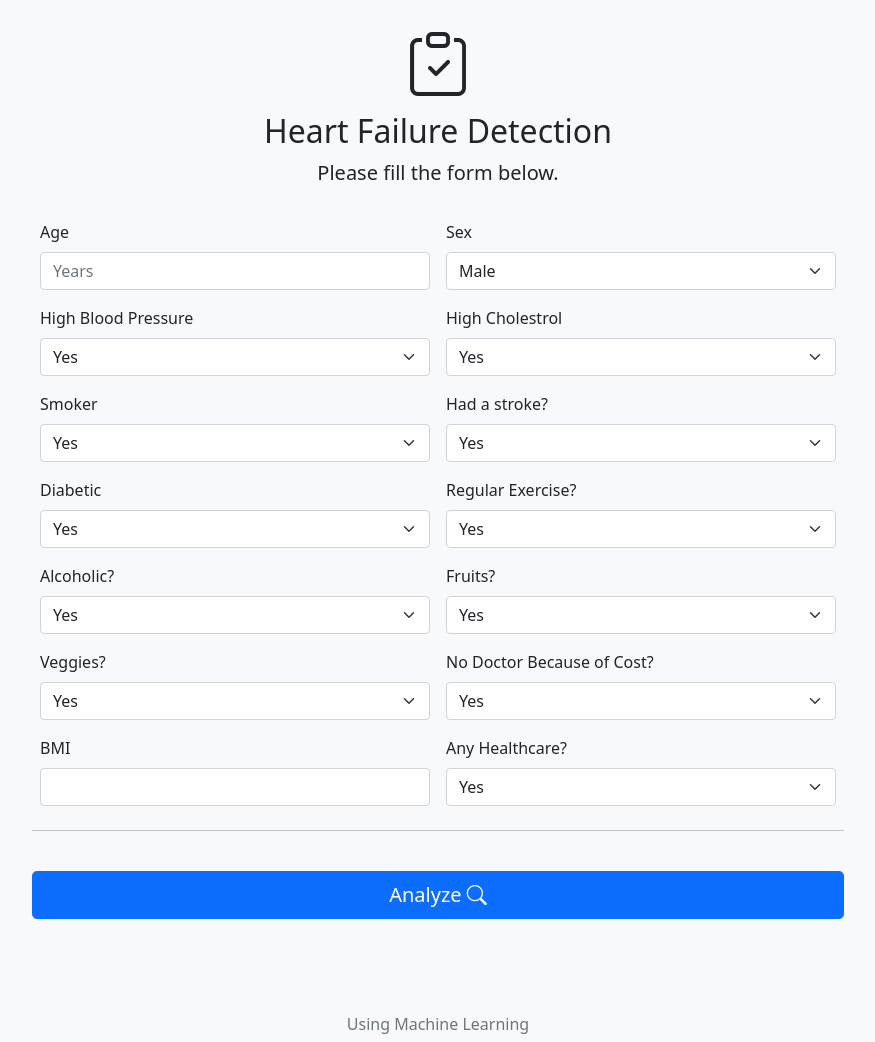
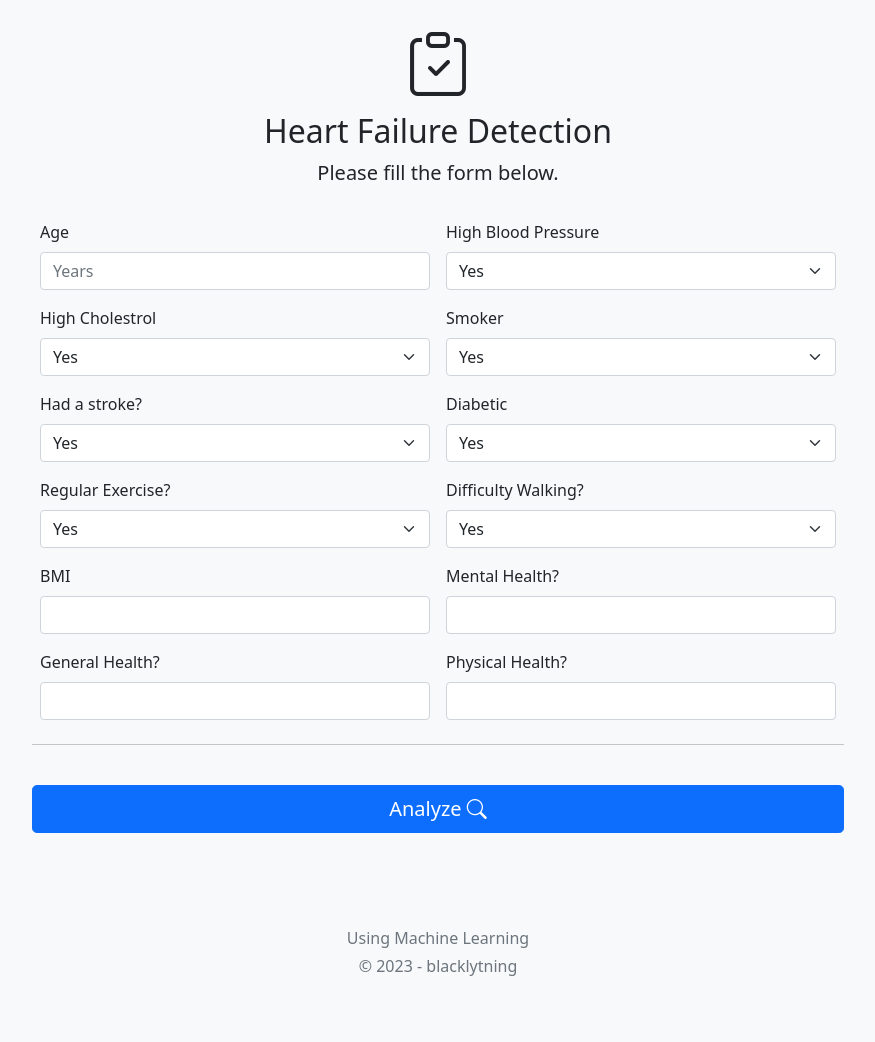
Before and after one commit to bhushankhopkrr/heart_failure_backend, a Django app: page /heart/predict in a window 1280 px wide. Shown: the top 1042 px of the page, without its empty margins (202-1077 px from the left). After the commit the page ends 976 px from the top, so only its background shows below. Run offline with Django 5.2, Linux system fonts and the light colour scheme; parts of the project's set-up code (start-up, migrations or seed data) failed here and were passed over; some libraries are stand-ins or nearby versions.

Commit message:
Add appropriate form fields
Got rid of the form fields that are not being used by the model forpredictions, and added the fields that are used for prediciton

```diff
--- a/heart/templates/predict.html
+++ b/heart/templates/predict.html
@@ -83,15 +83,6 @@
                 </div>
 
                 <div class="col-sm-6">
-                  <label class="form-label">Sex</label>
-                  <select class="form-select" id="sex" required>
-                    <option value="1" selected>Male</option>
-                    <option value="0">Female</option>
-                  </select>
-                </div>
-
-
-                <div class="col-sm-6">
                   <label class="form-label">High Blood Pressure</label>
                   <select class="form-select" id="HighBP" required>
                     <option value="1" selected>Yes</option>
@@ -142,32 +133,8 @@
                 </div>
 
                 <div class="col-sm-6">
-                  <label class="form-label">Alcoholic?</label>
-                  <select class="form-select" id="HvyAlcoholConsump" required>
-                    <option value="1" selected>Yes</option>
-                    <option value="0">No</option>
-                  </select>
-                </div>
-
-                <div class="col-sm-6">
-                  <label class="form-label">Fruits?</label>
-                  <select class="form-select" id="Fruits" required>
-                    <option value="1" selected>Yes</option>
-                    <option value="0">No</option>
-                  </select>
-                </div>
-
-                <div class="col-sm-6">
-                  <label class="form-label">Veggies?</label>
-                  <select class="form-select" id="Veggies" required>
-                    <option value="1" selected>Yes</option>
-                    <option value="0">No</option>
-                  </select>
-                </div>
-
-                <div class="col-sm-6">
-                  <label class="form-label">No Doctor Because of Cost?</label>
-                  <select class="form-select" id="NoDocbcCost" required>
+                  <label class="form-label">Difficulty Walking?</label>
+                  <select class="form-select" id="DiffWalk" required>
                     <option value="1" selected>Yes</option>
                     <option value="0">No</option>
                   </select>
@@ -185,16 +152,42 @@
                   />
                 </div>
 
-
                 <div class="col-sm-6">
-                  <label class="form-label">Any Healthcare?</label>
-                  <select class="form-select" id="AnyHealthcare" required>
-                    <option value="1" selected>Yes</option>
-                    <option value="0">No</option>
-                  </select>
+                  <label class="form-label">Mental Health?</label>
+                  <input
+                    type="text"
+                    class="form-control"
+                    id="MentHlth"
+                    placeholder=""
+                    value=""
+                    required
+                  />
                 </div>
 
 
+                <div class="col-sm-6">
+                  <label class="form-label">General Health?</label>
+                  <input
+                    type="text"
+                    class="form-control"
+                    id="GenHlth"
+                    placeholder=""
+                    value=""
+                    required
+                  />
+                </div>
+
+                <div class="col-sm-6">
+                  <label class="form-label">Physical Health?</label>
+                  <input
+                    type="text"
+                    class="form-control"
+                    id="PhysHlth"
+                    placeholder=""
+                    value=""
+                    required
+                  />
+                </div>
 
               <hr class="my-4" />
 
--- a/heartfailure/settings.py
+++ b/heartfailure/settings.py
@@ -81,7 +81,7 @@ DATABASES = {
         'ENGINE': 'django.db.backends.postgresql',
         'NAME': 'heartbase',
         'USER': 'postgres',
-        'PASSWORD': 'greengoblin',
+        'PASSWORD': '12345',
         'HOST': 'localhost',
         'PORT': '5432',
     }
```
Also changed, not shown: heart/models.py (+17 -0 lines), 1 other file.
